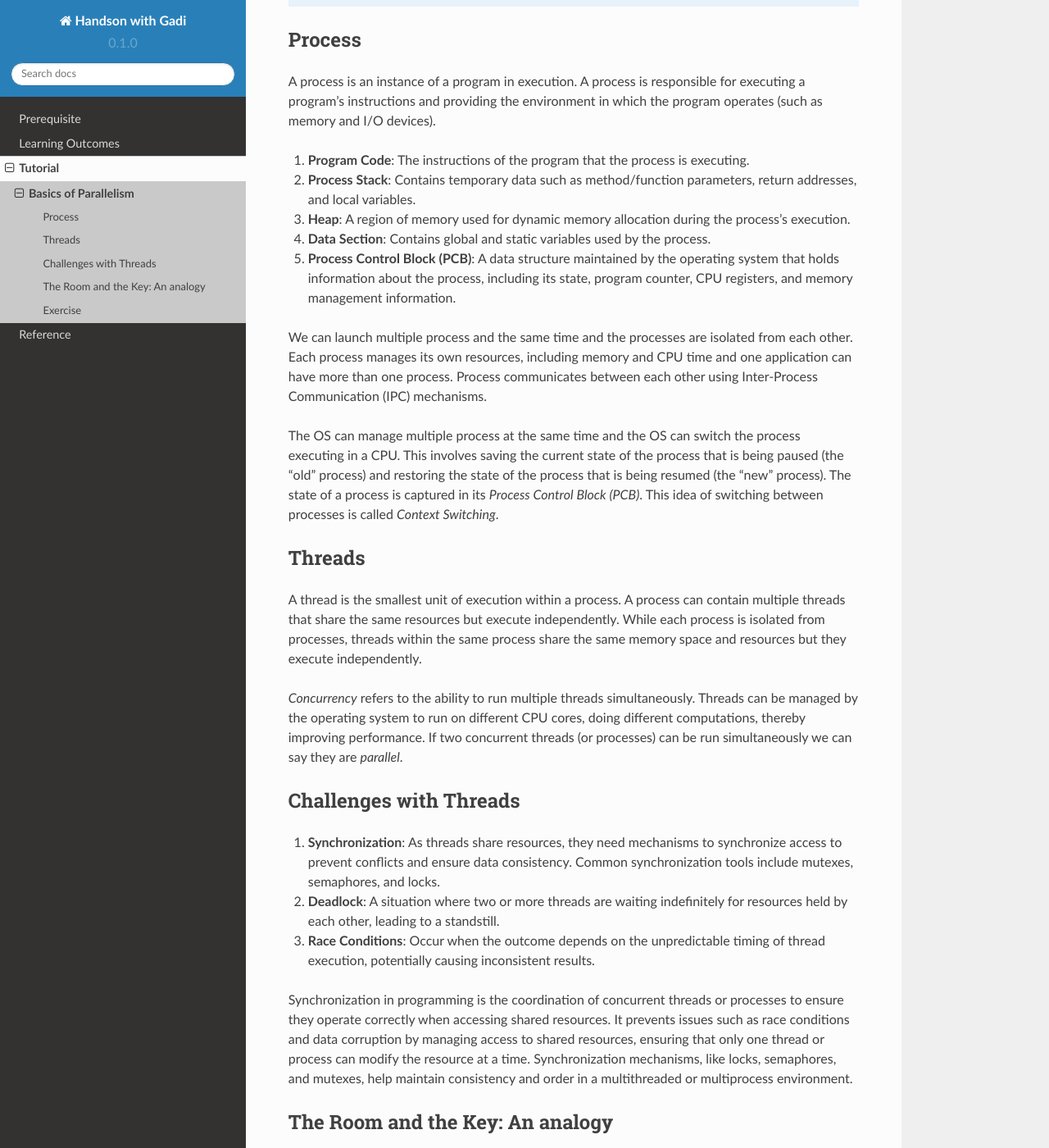
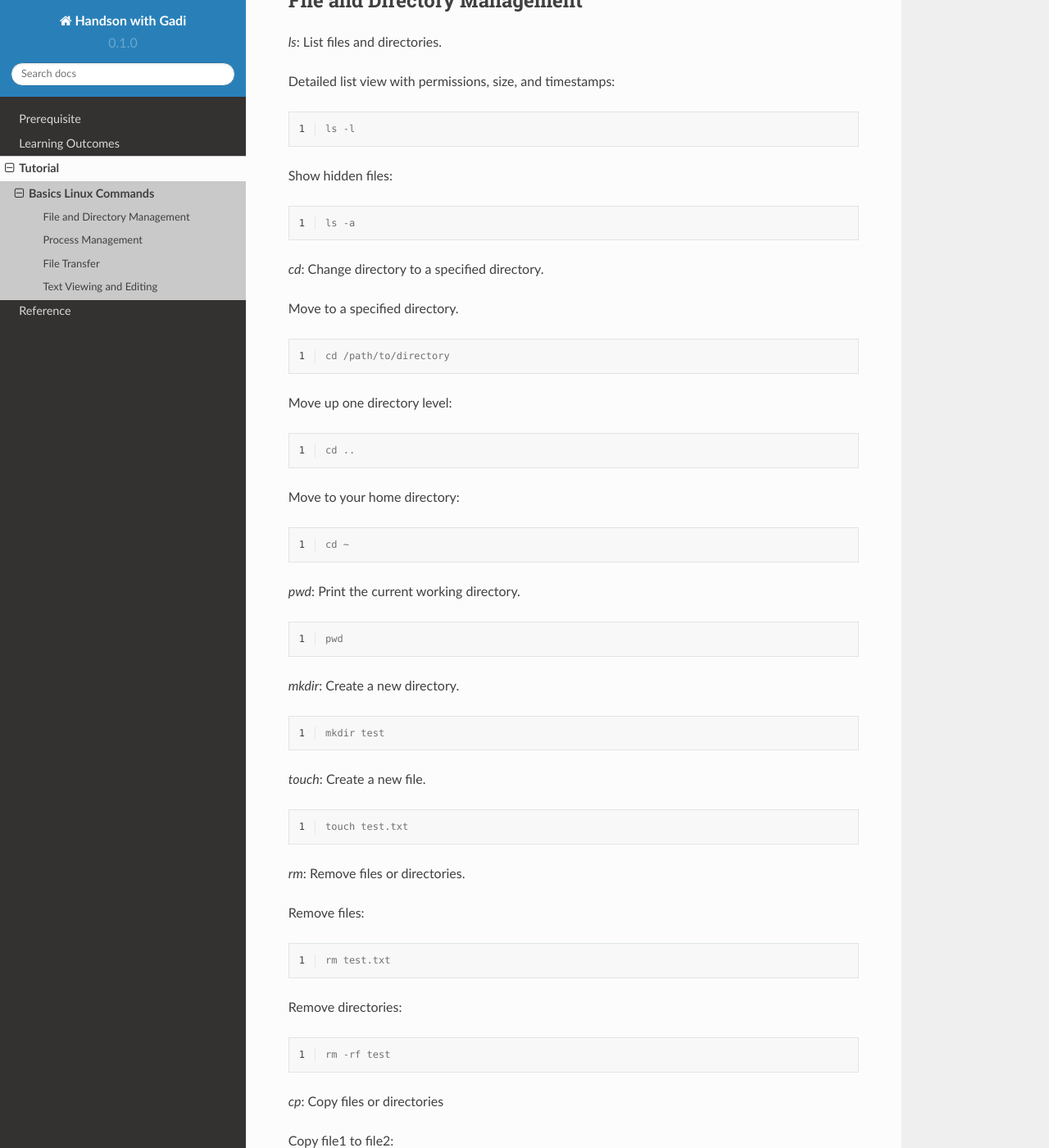
Before and after one commit to smabdullah1/handson-with-gadi, a Sphinx documentation site: the page built from docs/source/tutorial/basics.rst, in a window 1280 px wide and 1400 px high, scrolled down 397 px. Shown: the whole window at 82% size. Built offline with Sphinx 7.4.7 and the Read the Docs theme 2.0.0, drawn with Linux system fonts in a browser that asks for light colours; some of the changed text lies outside the part shown.

Commit message:
linux commands

```diff
--- a/docs/source/prerequisite.rst
+++ b/docs/source/prerequisite.rst
@@ -3,6 +3,8 @@ Prerequisite
 
 .. note::
     #. Access to a shell that supports SSH.
+    #. NCI account.
+    #. Access tp project vp91.
 
 .. important::
     For a smooth setup on the supercomputer system, please register for an NCI account if you don't have one:
--- a/docs/source/tutorial/basics.rst
+++ b/docs/source/tutorial/basics.rst
@@ -1,114 +1,202 @@
-Basics of Parallelism
---------------------
+Basics Linux Commands
+----------------------
 
 .. admonition:: Overview
    :class: Overview
 
-    * **Tutorial:** 15 min
-    * **Exercises:** 15 min
+    * **Tutorial:** 45 min
 
         **Objectives:**
-            #. Learn about the difference between threads and process
-            #. Learn how to synchronize between threads.
-            #. Learn how to synchronize between processes.
+            #. Learn how to use Gadi terminal.
+            #. Learn some basic Linux commands.
 
 
-Process
-********
+File and Directory Management
+********************************
 
-A process is an instance of a program in execution. A process is responsible for executing a program's
-instructions and providing the environment in which the program operates (such as memory and I/O devices).
+`ls`: List files and directories.
 
-#. **Program Code**: The instructions of the program that the process is executing.
-#. **Process Stack**: Contains temporary data such as method/function parameters, return addresses, and local variables.
-#. **Heap**: A region of memory used for dynamic memory allocation during the process's execution.
-#. **Data Section**: Contains global and static variables used by the process.
-#. **Process Control Block (PCB)**: A data structure maintained by the operating system that holds information about the process, including its state, program counter, CPU registers, and memory management information.
-
-We can launch multiple process and the same time and the processes are isolated from each other.
-Each process manages its own resources, including memory and CPU time and one application can
-have more than one process. Process communicates between each other using Inter-Process Communication (IPC)
-mechanisms.
-
-The OS can manage multiple process at the same time and the OS can switch the process executing in a CPU.
-This involves saving the current state of the process that is being paused (the "old" process) and restoring
-the state of the process that is being resumed (the "new" process). The state of a process is
-captured in its *Process Control Block (PCB)*. This idea of switching between processes is called
-*Context Switching*.
-
-Threads
-*******
-
-A thread is the smallest unit of execution within a process. A process can contain multiple threads that
-share the same resources but execute independently. While each process is isolated from processes, threads
-within the same process share the same memory space and resources but they execute independently.
-
-*Concurrency* refers to the ability to run multiple threads simultaneously. Threads can be managed by
-the operating system to run on different CPU cores, doing different computations, thereby
-improving performance. If two concurrent threads (or processes) can be run simultaneously we can say
-they are *parallel*.
-
-Challenges with Threads
-***********************
-
-#. **Synchronization**: As threads share resources, they need mechanisms to synchronize access to prevent conflicts and ensure data consistency. Common synchronization tools include mutexes, semaphores, and locks.
-#. **Deadlock**: A situation where two or more threads are waiting indefinitely for resources held by each other, leading to a standstill.
-#. **Race Conditions**: Occur when the outcome depends on the unpredictable timing of thread execution, potentially causing inconsistent results.
-
-
-Synchronization in programming is the coordination of concurrent threads or processes to ensure they operate
-correctly when accessing shared resources. It prevents issues such as race conditions and data corruption by
-managing access to shared resources, ensuring that only one thread or process can modify the resource at a time.
-Synchronization mechanisms, like locks, semaphores, and mutexes, help maintain consistency and order in a
-multithreaded or multiprocess environment.
-
-The Room and the Key: An analogy
-*********************************
-
-**The Room**: Think of a room that represents a shared resource or a critical section of code in a program.
-This room can only be used by one person at a time to ensure that things don't get messed up.
-
-**The Lock**: The lock is like a physical lock that controls access to the room. Only one person can hold the
-key of the lock at any given time.
-
-**Entering the Room**: When a person (a thread) wants to use the room (access the shared resource),
-they need to get the key (acquire the lock). If no one else is using the room, the person can take the key,
-enter the room, and use it as needed.
-
-**Occupied Room**: If someone is already inside the room and using it, other people who want to use the room
-must wait outside. They cannot enter until the current occupant leaves and returns the key.
-
-**Exiting the Room**: Once the person is done using the room, they leave and return the key (release the lock).
-This allows another person to take the key and use the room.
-
-**Preventing Conflicts**: The lock ensures that only one person is in the room at any time. This prevents
-conflicts or issues that might arise if multiple people were trying to use the room simultaneously.
-
-Exercise
-*********
-
-1. What occurs when locks aren't used??
+Detailed list view with permissions, size, and timestamps:
 
 .. code-block:: console
     :linenos:
 
-    module load python3/3.11.0
-    python3 threads.py
+    ls -l
 
-2. How do threads differ from processes?
+Show hidden files:
 
 .. code-block:: console
     :linenos:
 
-    module load python3/3.11.0
-    python3 process.py
+    ls -a
+
+`cd`: Change directory to a specified directory.
+
+Move to a specified directory.
+
+.. code-block:: console
+    :linenos:
+
+    cd /path/to/directory
+
+Move up one directory level:
+
+.. code-block:: console
+    :linenos:
+
+    cd ..
+
+Move to your home directory:
+
+.. code-block:: console
+    :linenos:
+
+    cd ~
+
+`pwd`: Print the current working directory.
+
+.. code-block:: console
+    :linenos:
+
+    pwd
+
+`mkdir`: Create a new directory.
+
+.. code-block:: console
+    :linenos:
+
+    mkdir test
+
+`touch`: Create a new file.
+
+.. code-block:: console
+    :linenos:
+
+    touch test.txt
+
+`rm`: Remove files or directories.
+
+Remove files:
+
+.. code-block:: console
+    :linenos:
+
+    rm test.txt
+
+Remove directories:
+
+.. code-block:: console
+    :linenos:
+
+    rm -rf test
+
+`cp`: Copy files or directories
+
+Copy file1 to file2:
+
+.. code-block:: console
+    :linenos:
+
+    touch file1.txt
+    cp file1.txt file2.txt
+
+Recursively copy directory1 to directory2
+
+.. code-block:: console
+    :linenos:
+
+    mkdir dir1
+    cp -r dir2
+
+`mv`: Move or rename files or directories.
+
+Move files:
+
+.. code-block:: console
+    :linenos:
+
+    mv file1.txt file2.txt
+
+Move directories:
+
+.. code-block:: console
+    :linenos:
+
+    mv dir1 dir2
 
 
+Process Management
+*******************
 
-.. admonition:: Key Points
-   :class: hint
+`top`: Display real-time information about system processes
 
-    #. Processes are isolated with separate memory spaces, while threads share the same memory space within a process.
-    #. Processes have higher creation and management overhead due to separate resources and memory, whereas threads are lighter and cheaper to manage.
-    #. Threads can communicate easily and efficiently since they share memory, while processes require more complex and resource-intensive Inter-Process Communication (IPC) mechanisms.
-    #. Locks can be used for synchronization.
+.. code-block:: console
+    :linenos:
+
+    top
+
+`ps`: List currently running processes
+
+.. code-block:: console
+    :linenos:
+
+    ps -aux
+
+`kill`: Terminate a process
+
+.. code-block:: console
+    :linenos:
+
+    kill <pid>
+
+
+File Transfer
+*******************
+
+`scp`: Securely copy files between local and remote systems.
+
+Copy local_file to a remote path on Gadi
+
+.. code-block:: console
+    :linenos:
+
+    scp local_file user@gadi.nci.org.au:/remote/path
+
+Copy file from Gadi to the current local directory.
+
+.. code-block:: console
+    :linenos:
+
+    scp user@gadi.nci.org.au:/remote/path/file .
+
+
+Text Viewing and Editing
+************************
+
+`cat`: Display the contents of a file.
+
+.. code-block:: console
+    :linenos:
+
+    cat file.txt
+
+`less`: View file content page by page.
+
+.. code-block:: console
+    :linenos:
+
+    less file.txt
+
+`nano`: Simple text editor.
+
+.. code-block:: console
+    :linenos:
+
+    nano file.txt
+
+`vim`: Advanced text editor.
+
+.. code-block:: console
+    :linenos:
+
+    vim file.txt
```
